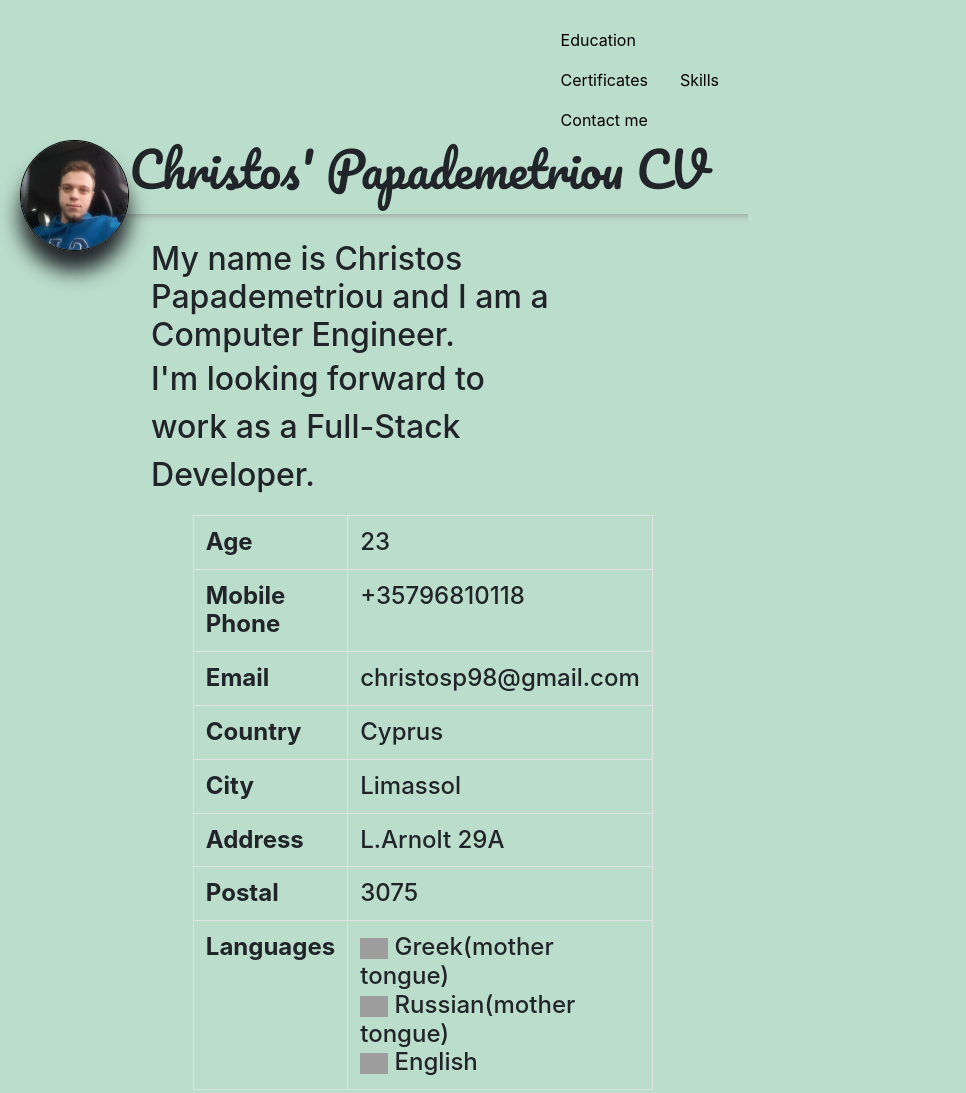
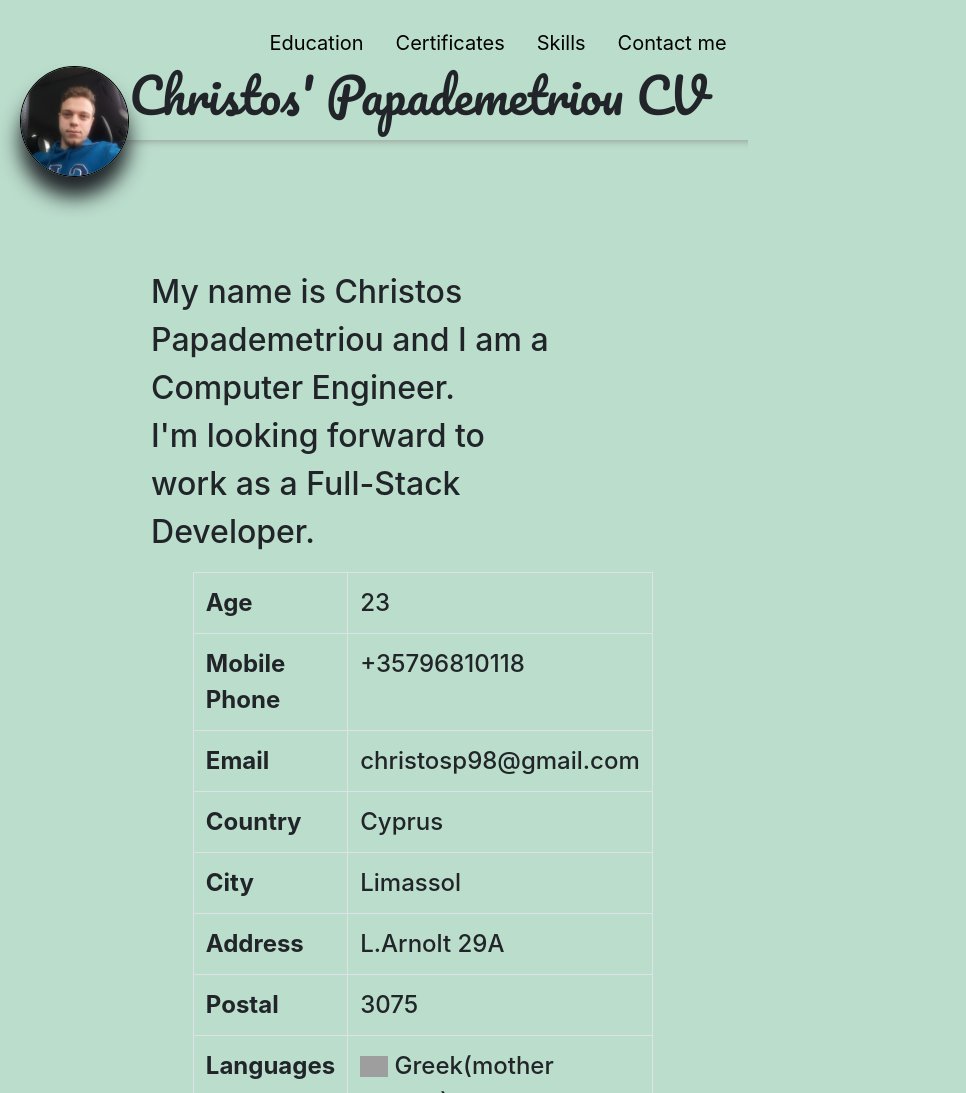
Before and after one commit to christosp98/cv, a plain HTML site: page index.html in a window 768 px wide. Shown: the top 1093 px of the page, 966 px wide, since content can reach past the window. Drawn offline with nearby package versions, Linux system fonts and the light colour scheme; grey boxes are pictures that could not be loaded.

Commit message:
Add files via upload

```diff
--- a/css/styles.css
+++ b/css/styles.css
@@ -23,6 +23,7 @@ p {
 
 h2 {
     width: 70%;
+    line-height: 1.5;
 }
 
 
@@ -149,3 +150,32 @@ h2 {
 .fab-mail:hover {
     color: white;
 }
+
+
+/* Media Queries */
+
+@media only screen and (max-width: 768px) {
+    .row {
+        width: 100%;
+        margin-left: 30%;
+    }
+    body {
+        font-size: 20px;
+    }
+    hr {
+        height: 10px;
+        border: 0;
+        box-shadow: 0 10px 10px -10px #8c8b8b inset;
+        padding: 7% 15%;
+    }
+}
+
+@media (min-width: 768px) and (max-width: 1024px) {
+    .col {}
+    hr {
+        height: 10px;
+        border: 0;
+        box-shadow: 0 10px 10px -10px #8c8b8b inset;
+        padding: 7% 15%;
+    }
+}
--- a/index.html
+++ b/index.html
@@ -184,7 +184,7 @@
 
     <section id="online-certificates">
         <h3>
-            Online-Certificates (uDemy)
+            Online-Certificates (Udemy)
         </h3>
         <div class="certificates-align">
             <ul>
```
